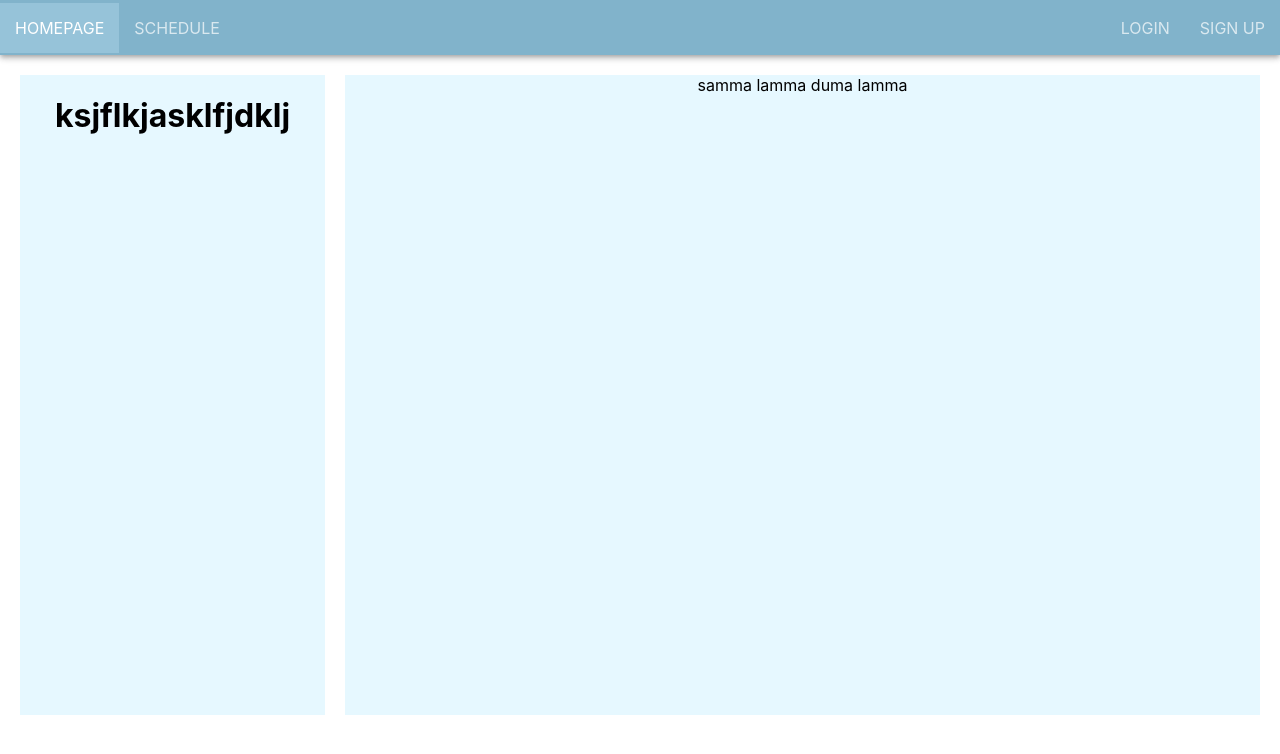
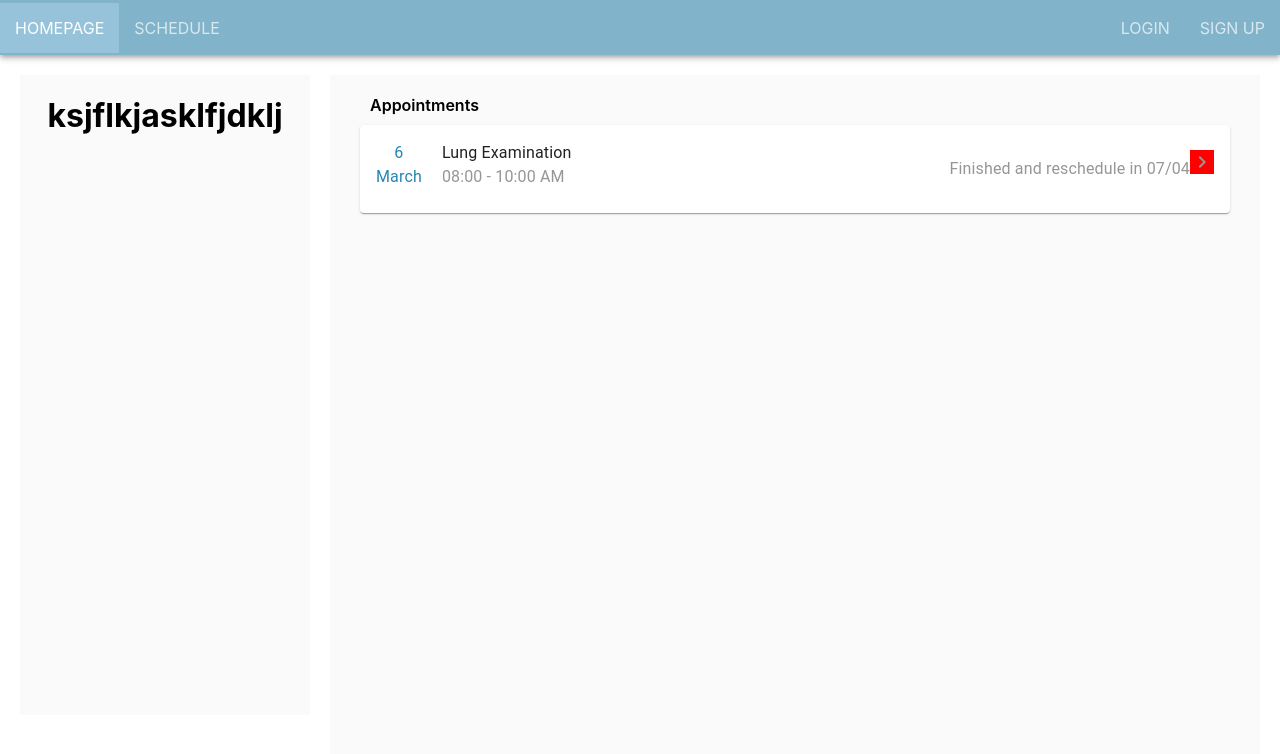
Before and after one commit to PhuongPhg/medical-management-website, a React (Create React App) app: page /profile in a window 1280 px wide. Shown: the top 754 px of the page. Built offline with nearby package versions, Linux system fonts and the light colour scheme.

Commit message:
Add the skeleton for appointment

```diff
--- a/src/helpers/config.js
+++ b/src/helpers/config.js
@@ -3,5 +3,7 @@ export const colors = {
    primary_light: '#96C3D9',
    highlight: '#e6f8ff',
    grey: '#555555',
-   secondary_background:  '#FAFAFA'
+   secondary_background:  '#FAFAFA',
+   date_color: '#2685B2',
+   additional_info: '#979696',
 }
--- a/src/views/profile.js
+++ b/src/views/profile.js
@@ -1,8 +1,9 @@
 import React, {useState, useEffect} from "react";
 import Navigation from "../navigation";
 import Grid from '@material-ui/core/Grid';
-import {colors } from '../helpers/config';
-import { makeStyles } from "@material-ui/core";
+import { colors } from '../helpers/config';
+import { Card, CardContent, Typography, makeStyles } from "@material-ui/core";
+import NavigateNextIcon from '@material-ui/icons/NavigateNext';
 
 export default function Profile () {
   const styles = useStyles();
@@ -12,10 +13,37 @@ export default function Profile () {
 			<Navigation homepage />
 			<Grid component="main" spacing={4} className={styles.root}>
 				<Grid xs={3} className={styles.userinfo}>
-          <h1 styles={{backgroundColor: '#000000'}}>ksjflkjasklfjdklj</h1>
+					<h1 styles={{ backgroundColor: "#000000" }}>ksjflkjasklfjdklj</h1>
 				</Grid>
-        <Grid xs={9} className={styles.records}>
-          samma lamma duma lamma
+
+				<Grid xs={9} direction="row" className={styles.records}>
+					<Grid justify="left" container>
+						<Typography variant="p" align="left" className={styles.sectionHeader}>
+							Appointments
+						</Typography>
+					</Grid>
+					<Grid container>
+						<Card className={styles.card}>
+							<CardContent>
+								<Grid container justify="space-between" alignItems="center">
+									<Grid item style={{display: "flex"}} direction="row">
+                    <Grid item className={styles.date}>
+                      <Typography>6</Typography>
+                      <Typography>March</Typography>
+                    </Grid>
+                    <Grid item>
+  										<Typography align="left">Lung Examination</Typography>
+	  									<Typography align="left" className={styles.status}>08:00 - 10:00 AM</Typography>
+                    </Grid>
+                  </Grid>
+									<Grid item direction="row">
+										<Typography component="span" className={styles.status}>Finished and reschedule in 07/04</Typography>
+                    <NavigateNextIcon viewBox='0 0 24 24' style={{color: colors.additional_info, backgroundColor: 'red'}} />
+									</Grid>
+								</Grid>
+							</CardContent>
+						</Card>
+					</Grid>
 				</Grid>
 			</Grid>
 		</div>
@@ -27,20 +55,43 @@ const useStyles = makeStyles((theme) => ({
     flexGrow: 1,
     display: 'flex'
   },
+  row: {
+    flexDirection: 'row',
+  },
   userinfo: {
     height: '80vh',
     marginTop: '20px',
     marginBottom: '20px',
     marginLeft: '20px',
     marginRight: '10px',
-    backgroundColor: colors.highlight,
+    backgroundColor: colors.secondary_background,
   },
   records: {
     height: '80vh',
-    backgroundColor: colors.highlight,
+    backgroundColor: colors.secondary_background,
     marginTop: '20px',
     marginBottom: '20px',
     marginRight: '20px',
-    marginLeft: '10px'
+    marginLeft: '10px',
+    paddingTop: '20px',
+    paddingBottom: '20px',
+    paddingLeft: '30px',
+    paddingRight: '30px',
+  },
+  card: {
+    width: '100%'
+  },
+  sectionHeader: {
+    fontWeight: 600,
+    marginLeft: 10,
+    marginBottom: 10,
+  },
+  date: {
+    color: colors.date_color,
+    marginRight: 20,
+  },
+  status: {
+    color: colors.additional_info,
+    marginTop: 0,
   }
 }));
```
Lines whose indentation alone changed are shown as unchanged.
